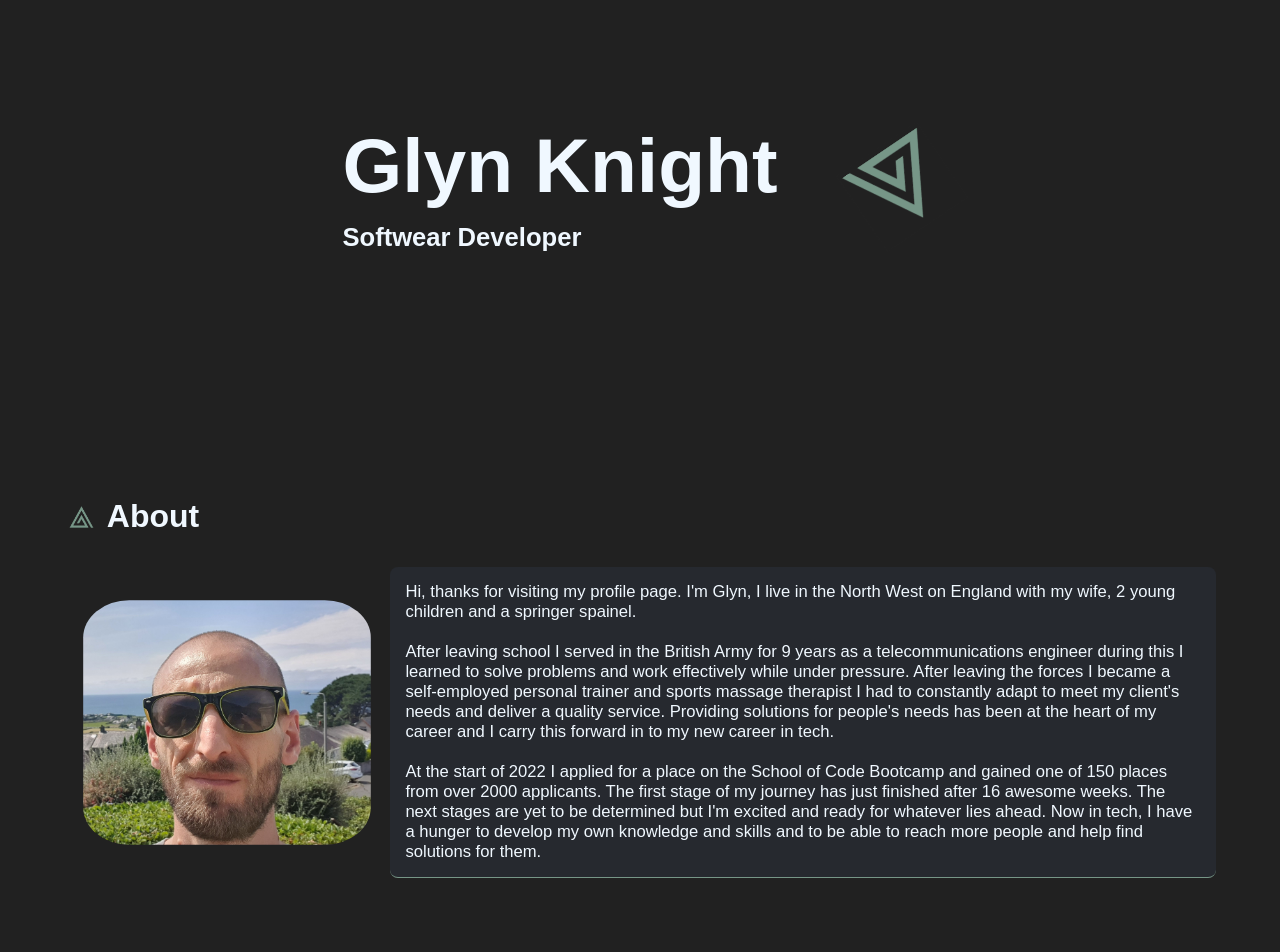
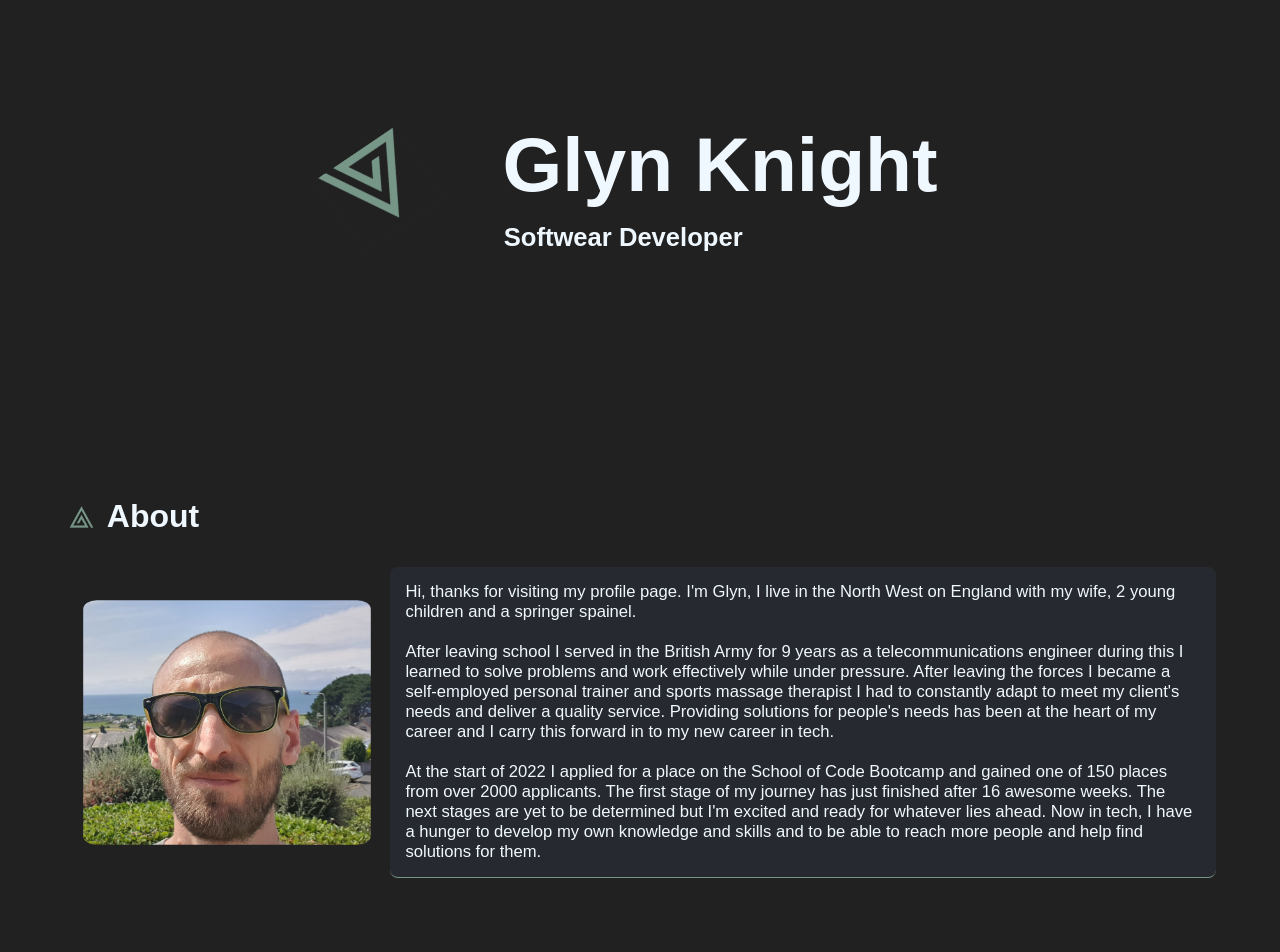
Before and after one commit to GLYNKNIGHT/G-Profile-Page, a React (Create React App) app: page / in a window 1280 px wide. Shown: the part 160-1112 px from the top of the page. Built offline with nearby package versions, Linux system fonts and the light colour scheme; a web font is replaced by a local one.

Commit message:
Change to header

```diff
--- a/src/components/About/About.module.css
+++ b/src/components/About/About.module.css
@@ -19,7 +19,7 @@
 
 .about_content img{
     padding: 1.5vw;
-    border-radius: 20%;
+    border-radius: 10%;
  }
 
 
--- a/src/components/App/App.css
+++ b/src/components/App/App.css
@@ -25,6 +25,8 @@
   gap:20vh;
 }
 
+
+
 @media screen and (max-width: 800px){
   .App-header {
 
--- a/src/components/App/App.js
+++ b/src/components/App/App.js
@@ -14,9 +14,7 @@ function App() {
     <div className="App"  >
      <Nav/>
       <header className="App-header">
-
                   <Header />
-
           </header>
 
       <div className='main'>
--- a/src/components/Header/Header.js
+++ b/src/components/Header/Header.js
@@ -3,9 +3,10 @@ import Divider from '../Divider/Divider'
 const Header = ()=>{
     return <><div className={Styles.header}>
       <Divider/>
+      <img  className={Styles.logo} src='./inner-logo.png' alt='innerlogo'/>
+
    <div className={Styles.header_text}><h1> Glyn Knight</h1><h3> Softwear Developer</h3></div>
 
-   <img  className={Styles.logo} src='./inner-logo.png' alt='innerlogo'/>
 
 
     </div>
--- a/src/components/Header/Header.module.css
+++ b/src/components/Header/Header.module.css
@@ -9,11 +9,12 @@
 .header h1{
     font-size: 6vw;
     margin: 1vw;
+
 }
 
 .header h3{
     font-size: 2vw;
-    margin: 1vw;
+    margin: 1.1vw;
     text-align: left;
 }
 
@@ -25,6 +26,7 @@
 
     width: 15%;
     height: auto;
+
     -webkit-animation:spin 15s linear infinite;
     -moz-animation:spin 15s linear infinite;
     animation:spin 15s linear infinite;
```
Lines whose indentation alone changed are shown as unchanged.
